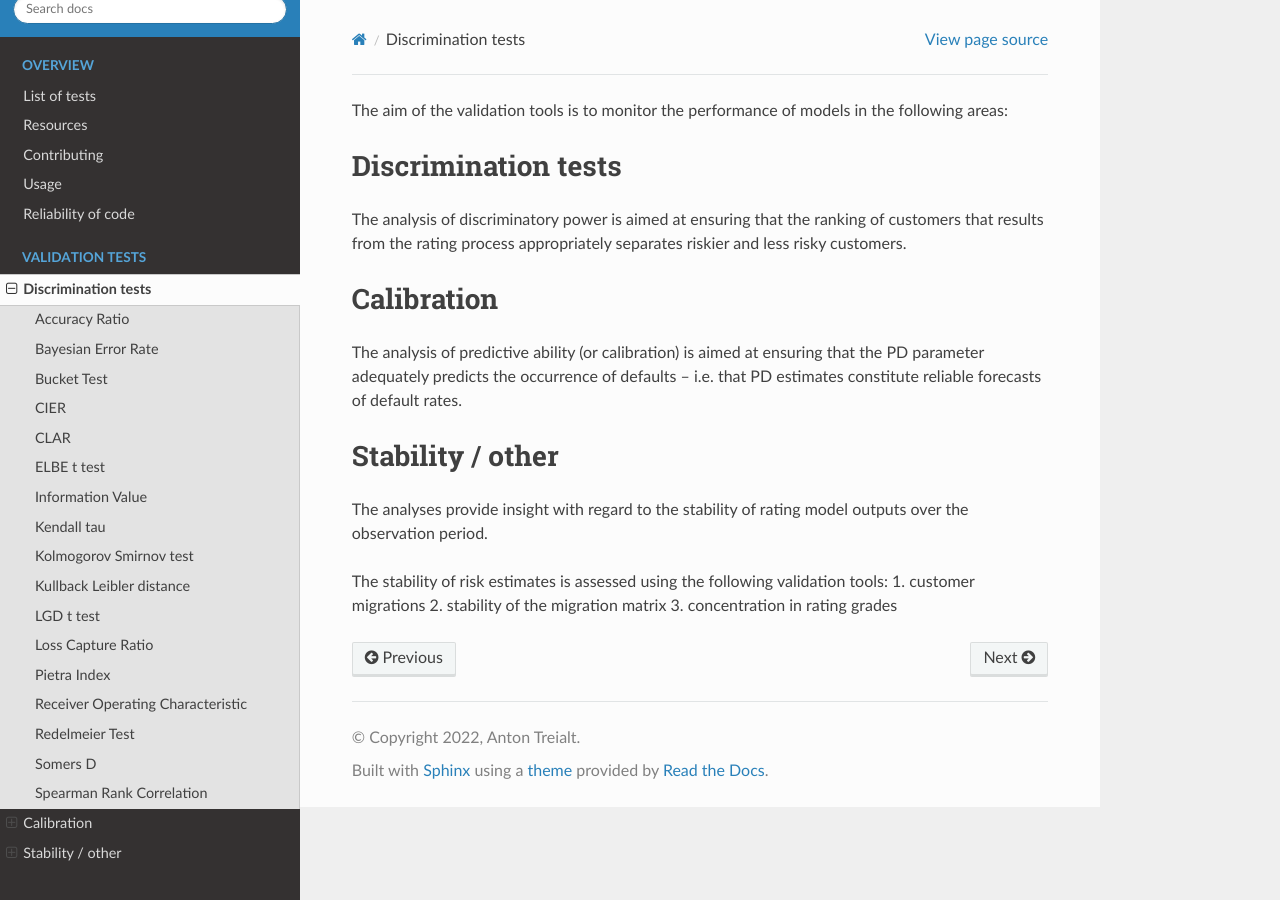
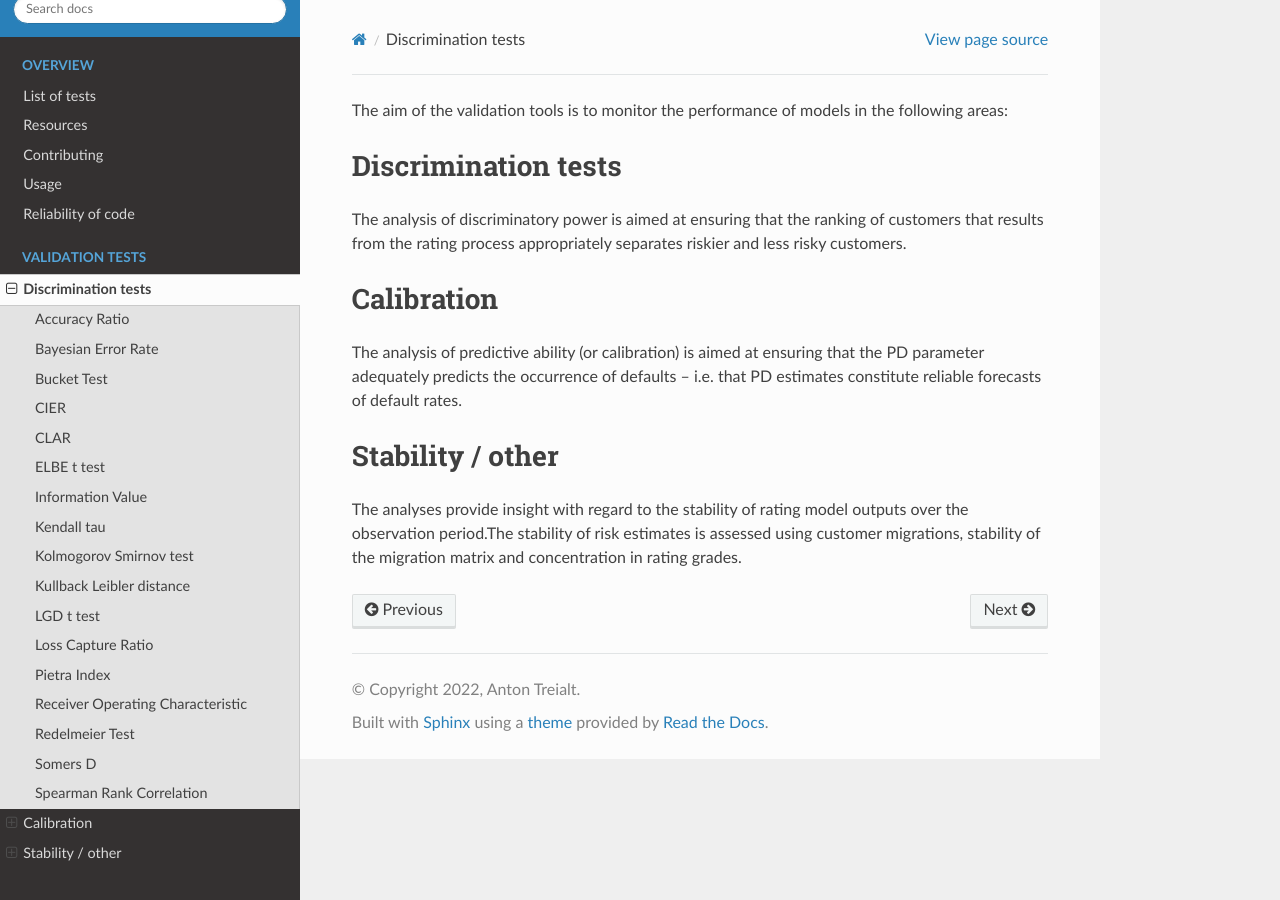
Before and after one commit to rmalhotra2192/meliora, a Sphinx documentation site: the page built from docs/source/meliora/meliora.rst, in a window 1280 px wide. Built offline with Sphinx 7.4.7 and the Read the Docs theme 2.0.0, drawn with Linux system fonts in a browser that asks for light colours.

Commit message:
added sections

```diff
--- a/docs/source/meliora/meliora.rst
+++ b/docs/source/meliora/meliora.rst
@@ -64,9 +64,6 @@ Stability / other
    meliora.Grade_Migrations
 
 The analyses provide insight with regard to the stability of rating model
-outputs over the observation period.
-
-The stability of risk estimates is assessed using the following validation tools:
-1. customer migrations
-2. stability of the migration matrix
-3. concentration in rating grades
+outputs over the observation period.The stability of risk estimates is
+assessed using customer migrations, stability of the migration matrix
+and concentration in rating grades.
```
